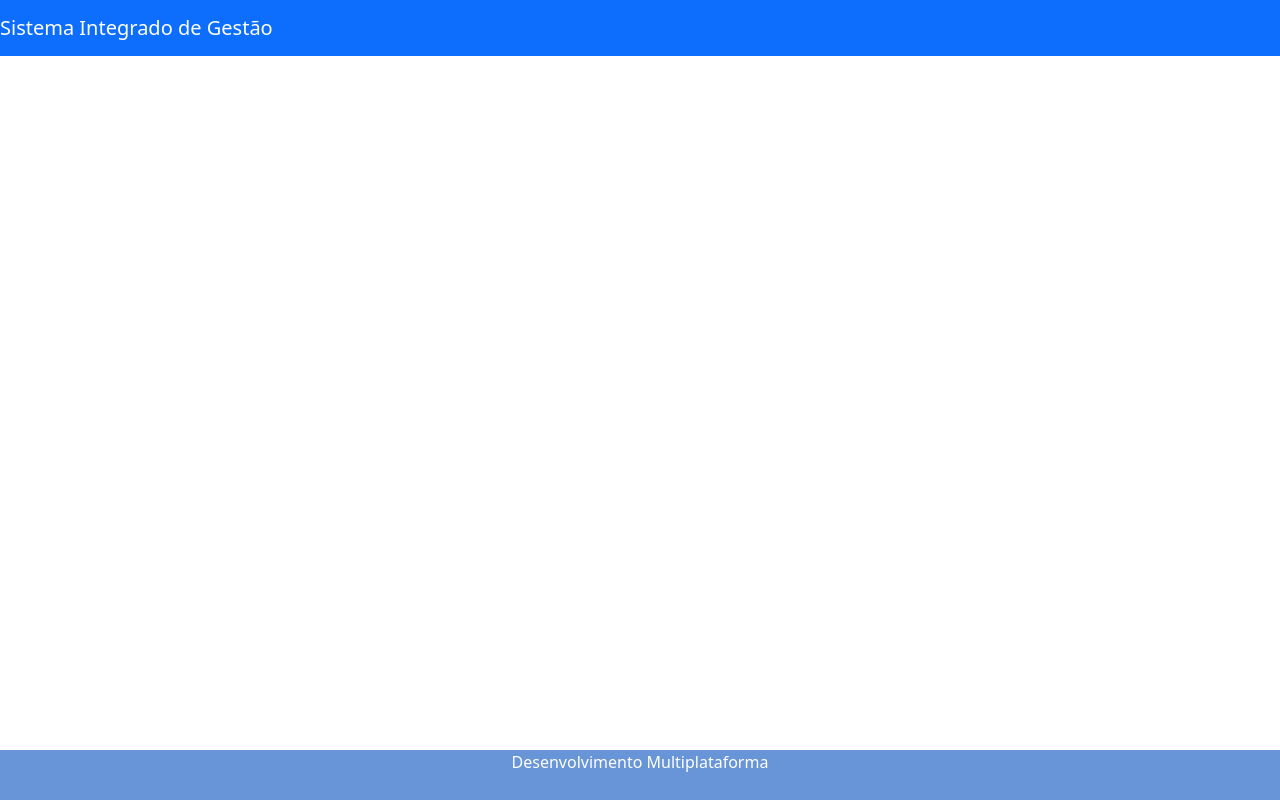
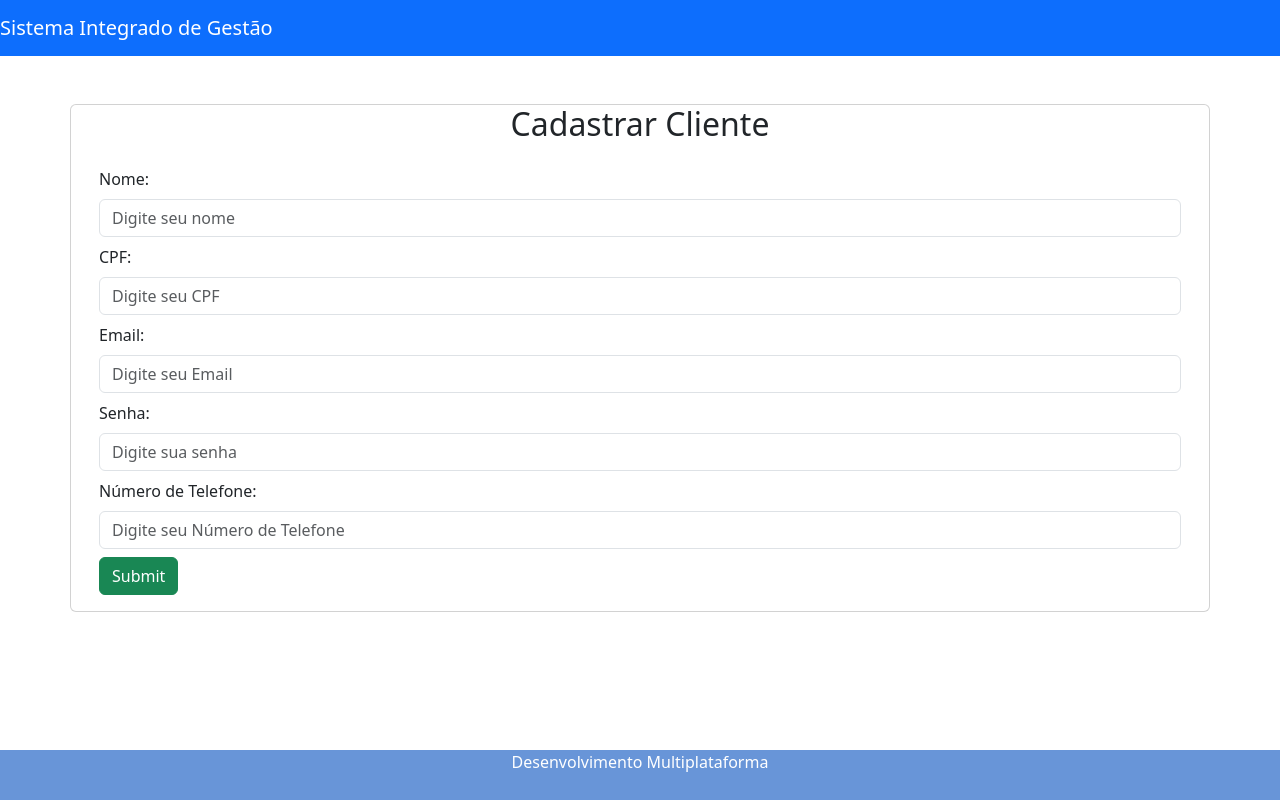
Before and after one commit to VMarianoData/React-front, a React (Create React App) app: page /cad-cliente in a window 1280 px wide. Built offline with nearby package versions, Linux system fonts and the light colour scheme.

Commit message:
Cadastro e Atualizar Clientes

```diff
--- a/src/App.js
+++ b/src/App.js
@@ -1,7 +1,7 @@
 import ConsultaCliente from "./componentes/ConsultarCliente";
 import Header from "./componentes/Header";
 import Footer from "./componentes/Footer";
-import CadastraCliente from "./componentes/CadastrarCliente";
+import CadastrarClientes from "./componentes/CadastrarCliente";
 
 import { BrowserRouter, Routes, Route } from "react-router-dom";
 function App() {
@@ -10,13 +10,33 @@ function App() {
       <BrowserRouter>
         <Header />
         <Routes>
-          {/*//http://localhost:3000 */}
-          <Route path="/" element={<ConsultaCliente />}></Route>
-          {/*//http://localhost:3000/pesqueiros*/}
-          <Route path="/pesqueiros/clientes" element={<ConsultaCliente />}></Route>
-          {/*//http://localhost:3000/pesqueiros/cad-cliente*/}
-          <Route path="/pesqueiros/cad-cliente" element={<CadastraCliente />}></Route>
+
+          {/* http://localhost:3000 */}
+          <Route
+            path="/"
+            element={<ConsultaCliente />}
+           ></Route>
+
+          {/* http://localhost:3000/pesqueiros/clientes */}
+          <Route
+            path="/clientes"
+            element={<ConsultaCliente />}
+          ></Route>
+
+          {/* http://localhost:3000/pesqueiros/cad-cliente */}
+          <Route
+            path="/cad-cliente"
+            element={<CadastrarClientes />}
+            ></Route>
+
+          {/* http://localhost:3000/pesqueiros/edit-cliente */}
+          <Route
+            path="/edit-cliente/:id"
+            element={<CadastrarClientes />}
+          ></Route>
+
         </Routes>
+
         <Footer />
       </BrowserRouter>
     </div>
--- a/src/componentes/CadastrarCliente/index.js
+++ b/src/componentes/CadastrarCliente/index.js
@@ -80,7 +80,7 @@ function CadastrarClientes() {
         console.log(response);
 
         // Revisar depois
-            navigator("/pesqueiros/clientes");
+        navigator("/clientes");
       })
         .catch((error) => {
           console.error(error);
@@ -93,7 +93,7 @@ function CadastrarClientes() {
           setMensagem(response.data);
 
           // Revisar depois
-            navigator("/pesqueiros/clientes");
+          navigator("/clientes");
         })
         .catch((error) => {
           console.error("Erro ao cadastrar cliente", error);
@@ -118,11 +118,11 @@ function CadastrarClientes() {
                 <label className="form-label">Nome:</label>
                 <input
                   type="text"
-                  placeholder="Nome"
+                  placeholder="Digite seu nome"
                   name="nome"
                   value={nome}
                   className="form-control"
-                  readOnly
+                  onChange={manipulaNome}
                 ></input>
               </div>
 
@@ -130,11 +130,11 @@ function CadastrarClientes() {
                 <label className="form-label">CPF:</label>
                 <input
                   type="text"
-                  placeholder="CPF"
+                  placeholder="Digite seu CPF"
                   name="cpf"
                   value={cpf}
                   className="form-control"
-                  readOnly
+                  onChange={manipulaCpf}
                 ></input>
               </div>
 
@@ -142,11 +142,11 @@ function CadastrarClientes() {
                 <label className="form-label">Email:</label>
                 <input
                   type="text"
-                  placeholder="Email"
+                  placeholder="Digite seu Email"
                   name="email"
                   value={email}
                   className="form-control"
-                  readOnly
+                  onChange={manipulaEmail}
                 ></input>
               </div>
 
@@ -154,11 +154,11 @@ function CadastrarClientes() {
                 <label className="form-label">Senha:</label>
                 <input
                   type="text"
-                  placeholder="Senha"
+                  placeholder="Digite sua senha"
                   name="senha"
                   value={senha}
                   className="form-control"
-                  readOnly
+                  onChange={manipulaSenha}
                 ></input>
               </div>
 
@@ -166,16 +166,16 @@ function CadastrarClientes() {
                 <label className="form-label">Número de Telefone:</label>
                 <input
                   type="text"
-                  placeholder="Número de Telefone"
+                  placeholder="Digite seu Número de Telefone"
                   name="nrTelefone"
                   value={nrTelefone}
                   className="form-control"
-                  readOnly
+                  onChange={manipulaNrTelefone}
                 ></input>
               </div>
 
               <button className="btn btn-success" onClick={salvarCliente}>
-                Submit(" ")
+                Submit{" "}
               </button>
 
             </form>
--- a/src/componentes/ConsultarCliente/index.js
+++ b/src/componentes/ConsultarCliente/index.js
@@ -3,6 +3,8 @@ import "bootstrap/dist/css/bootstrap.min.css";
 import "./styles.css";
 import { listaDeClientes } from "../ClienteServico";
 import { useNavigate } from "react-router-dom";
+
+
 const ConsultaCliente = () => {
     const [clientes, setCliente] = useState([]);
     const navigator = useNavigate();
@@ -18,12 +20,19 @@ const ConsultaCliente = () => {
     }, []);
 
     function cadastrarCliente() {
-        navigator()
+        navigator("/cad-cliente");
+    }
+
+    function atualizarCliente(id) {
+        navigator(`/edit-cliente/${id}`);
     }
 
     return (
         <div className="container">
             <h5 className="text-center">Consulta clientes</h5>
+            <button className="btn btn-primary bm-2" onClick={cadastrarCliente} >
+                Cadastrar Cliente
+            </button>
             <table className="table table-striped table-bordered">
                 <thead>
                     <tr>
@@ -35,7 +44,7 @@ const ConsultaCliente = () => {
                         <th>Número de Telefone</th>
                     </tr>
                 </thead>
-                <tbody>
+                <tbody className="Clientes">
                     {clientes.map((cliente) => (
                         <tr key={cliente.id}>
                             <td>{cliente.id}</td>
@@ -44,6 +53,11 @@ const ConsultaCliente = () => {
                             <td>{cliente.email}</td>
                             <td>{cliente.senha}</td>
                             <td>{cliente.nrTelefone}</td>
+                            <td>
+                                <button className="btn btn-info" onClick={() => atualizarCliente(cliente.id)}>
+                                    Atualizar
+                                </button>
+                            </td>
                         </tr>
                     ))}
                 </tbody>
```
Lines whose indentation alone changed are shown as unchanged.
